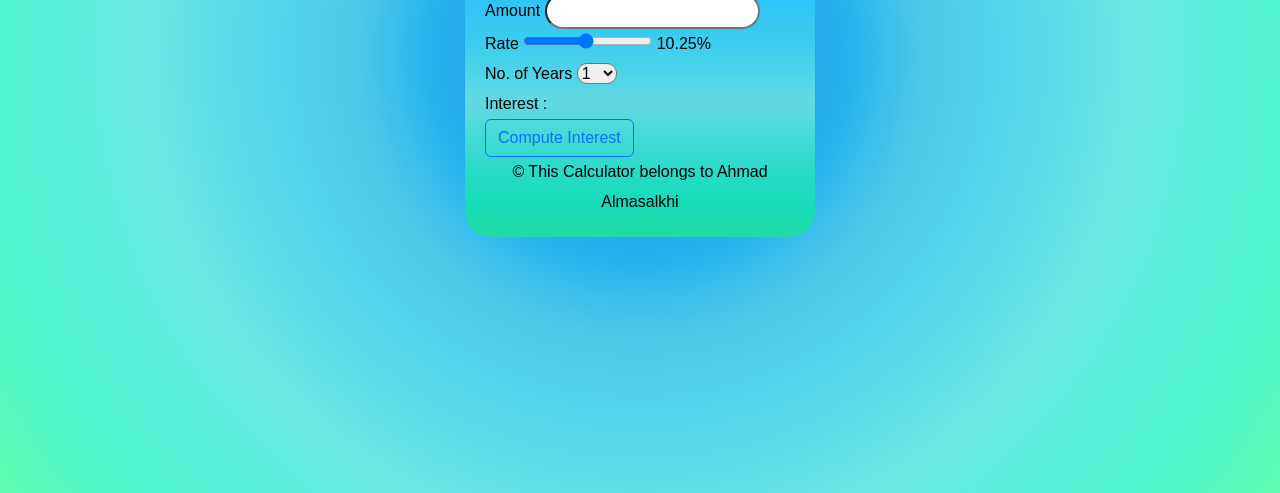
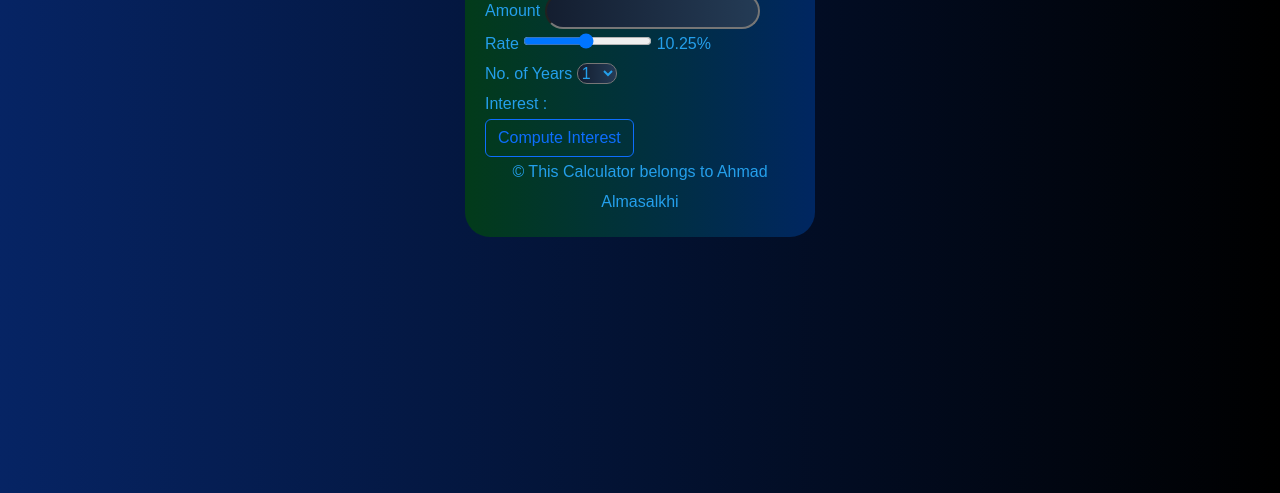
Before and after one commit to AhmadAlmasalkhi/simple-interest-calculator, a plain HTML site: page index.html in a window 1280 px wide. Shown: the part 387-880 px from the top of the page. Drawn offline with nearby package versions, Linux system fonts and the light colour scheme.

Commit message:
Update style.css

```diff
--- a/style.css
+++ b/style.css
@@ -1,7 +1,9 @@
-#body {background-image: radial-gradient(circle, #6b6bd1, #4887e3, #249feb, #27b4ec, #4ec8ea, #51d3ea, #5cdee8, #6ce8e4, #5beedd, #52f3d2, #53f7c3, #5ffbb0);
-    font-family:arial;
-    color:black;
-    align-items: center;
+#body {
+    /* background-image: radial-gradient(circle, #6b6bd1, #4887e3, #249feb, #27b4ec, #4ec8ea, #51d3ea, #5cdee8, #6ce8e4, #5beedd, #52f3d2, #53f7c3, #5ffbb0);   */
+background: linear-gradient(90deg, #062464, #000000);
+font-family:arial;
+color:black;
+align-items: center;
 }
 
 
@@ -11,14 +13,25 @@ font-family: Verdana, Geneva, Tahoma, sans-serif;
 }
 
 .maindiv {
-background-image: linear-gradient(to top, #22daa2, #16dbb8, #29dbc9, #45dad7, #62d9e1, #4bd3e9, #38ccf1, #30c4f8, #00b3ff, #009eff, #4e84ff, #8e5ffb);
-color:black;
+background: linear-gradient(90deg, #023b1a, #002661);
+color:#249feb;
 width:350px;
 padding:20px;
 border-radius:25px;
 line-height: 30px;
 margin: 20% auto;
 }
+
+input#principal {
+    background: linear-gradient(90deg, #141e30, #243b55);
+    color: #249feb;
+}
+
+select#years {
+    background: linear-gradient(90deg, #141e30, #243b55);
+    color: #249feb;
+}
+
 
 footer {
     text-align: center;
```
